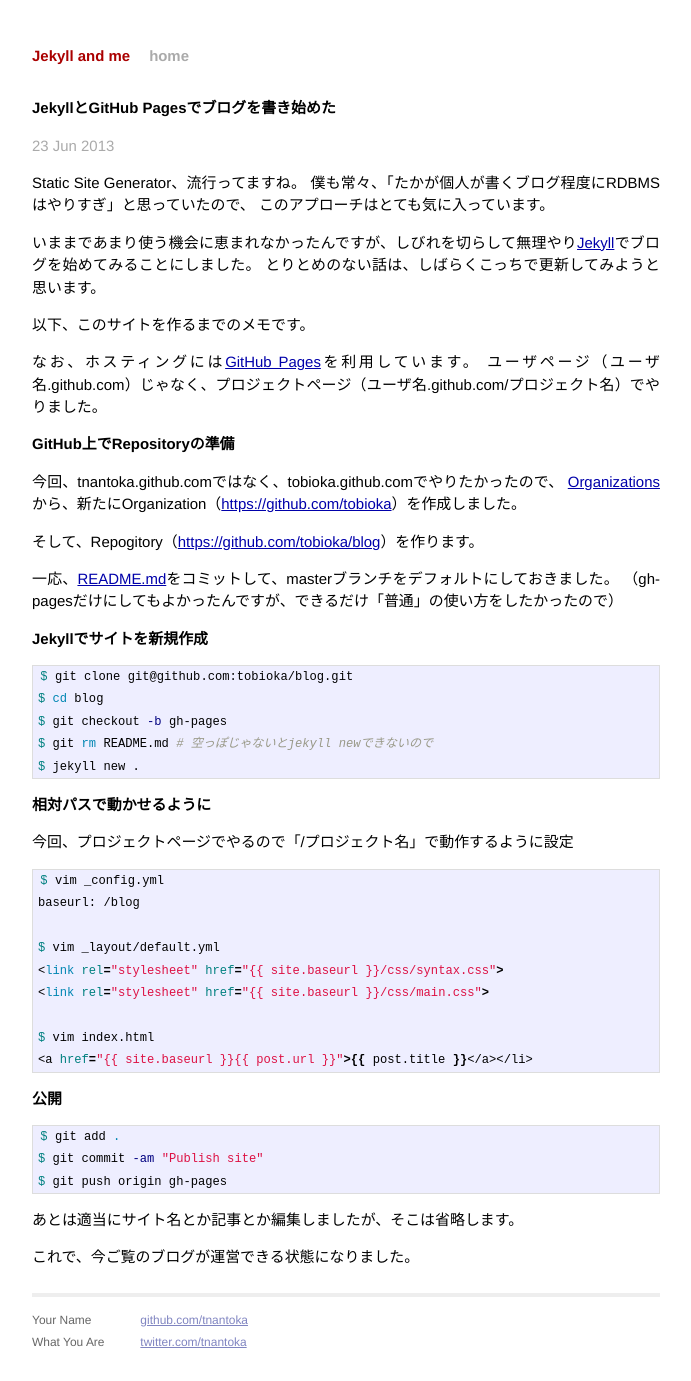
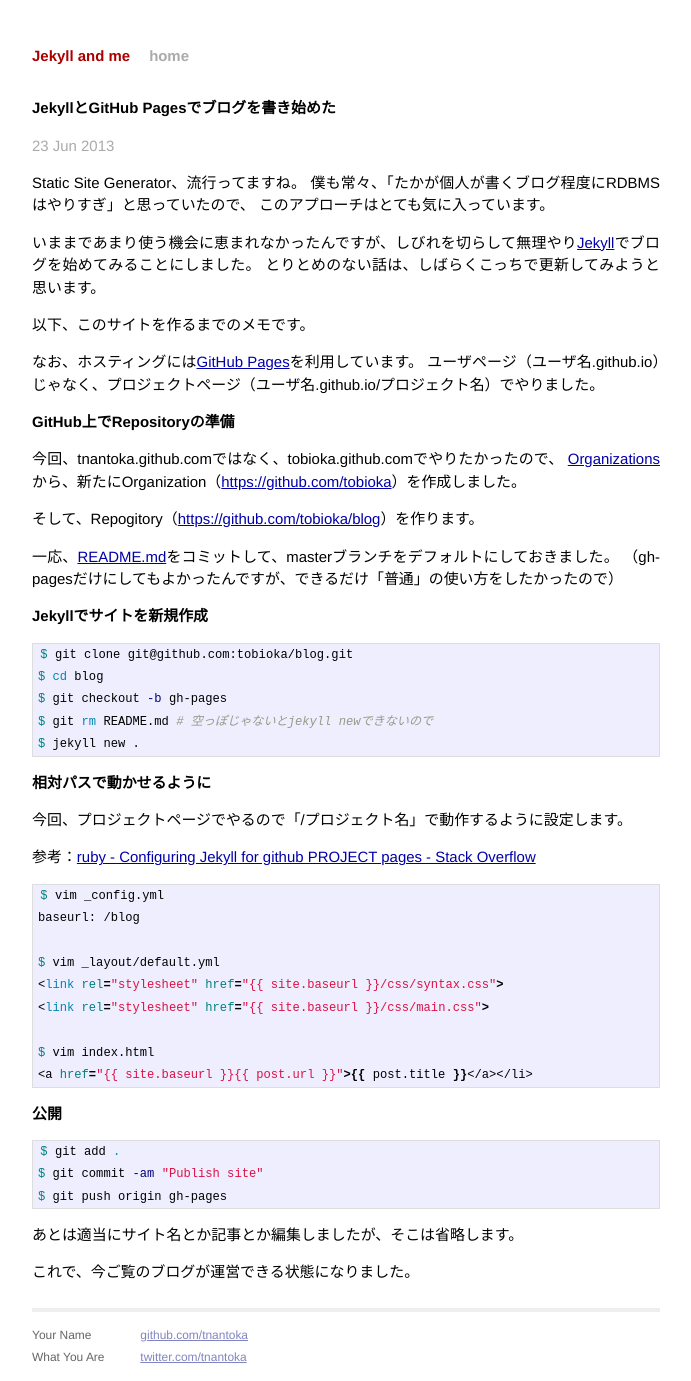
Before and after one commit to tobioka/blog, a Jekyll site: the page built from _posts/2013-06-23-hello-jekyll.md, in a window 1280 px wide. Shown: the whole page, without its empty margins (294-985 px from the left). Built offline with Jekyll 4.4.1, drawn with Linux system fonts in a browser that asks for light colours.

Commit message:
Update hello-jekyll

```diff
--- a/_posts/2013-06-23-hello-jekyll.md
+++ b/_posts/2013-06-23-hello-jekyll.md
@@ -16,7 +16,7 @@ Static Site Generator、流行ってますね。
 以下、このサイトを作るまでのメモです。
 
 なお、ホスティングには[GitHub Pages](http://pages.github.com/)を利用しています。
-ユーザページ（ユーザ名.github.com）じゃなく、プロジェクトページ（ユーザ名.github.com/プロジェクト名）でやりました。
+ユーザページ（ユーザ名.github.io）じゃなく、プロジェクトページ（ユーザ名.github.io/プロジェクト名）でやりました。
 
 ## GitHub上でRepositoryの準備
 
@@ -41,7 +41,10 @@ $ jekyll new .
 
 ### 相対パスで動かせるように
 
-今回、プロジェクトページでやるので「/プロジェクト名」で動作するように設定
+今回、プロジェクトページでやるので「/プロジェクト名」で動作するように設定します。
+
+参考：[ruby - Configuring Jekyll for github PROJECT pages - Stack Overflow](http://stackoverflow.com/questions/10585916/configuring-jekyll-for-github-project-pages)
+
 {% highlight sh %}
 $ vim _config.yml
 baseurl: /blog
```
